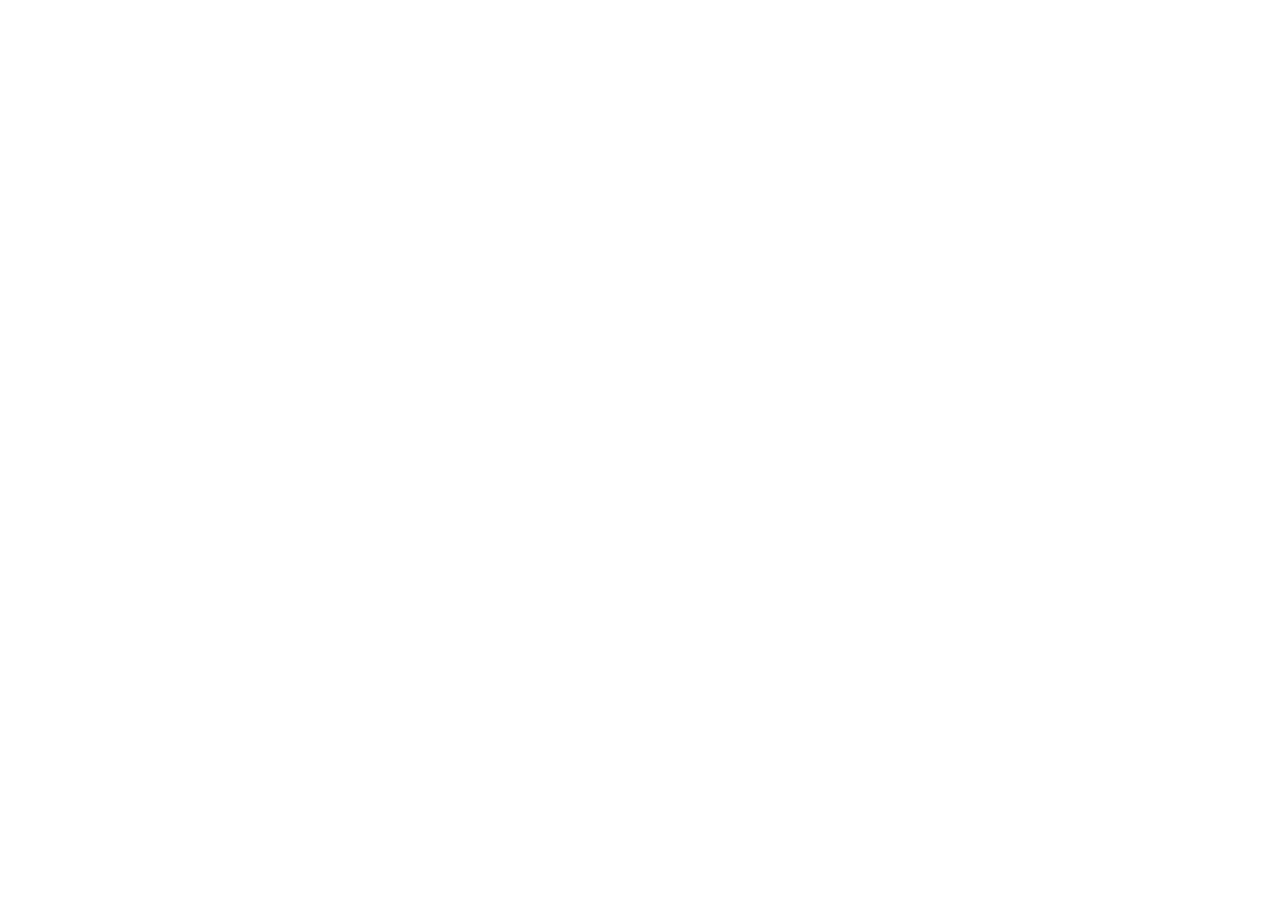
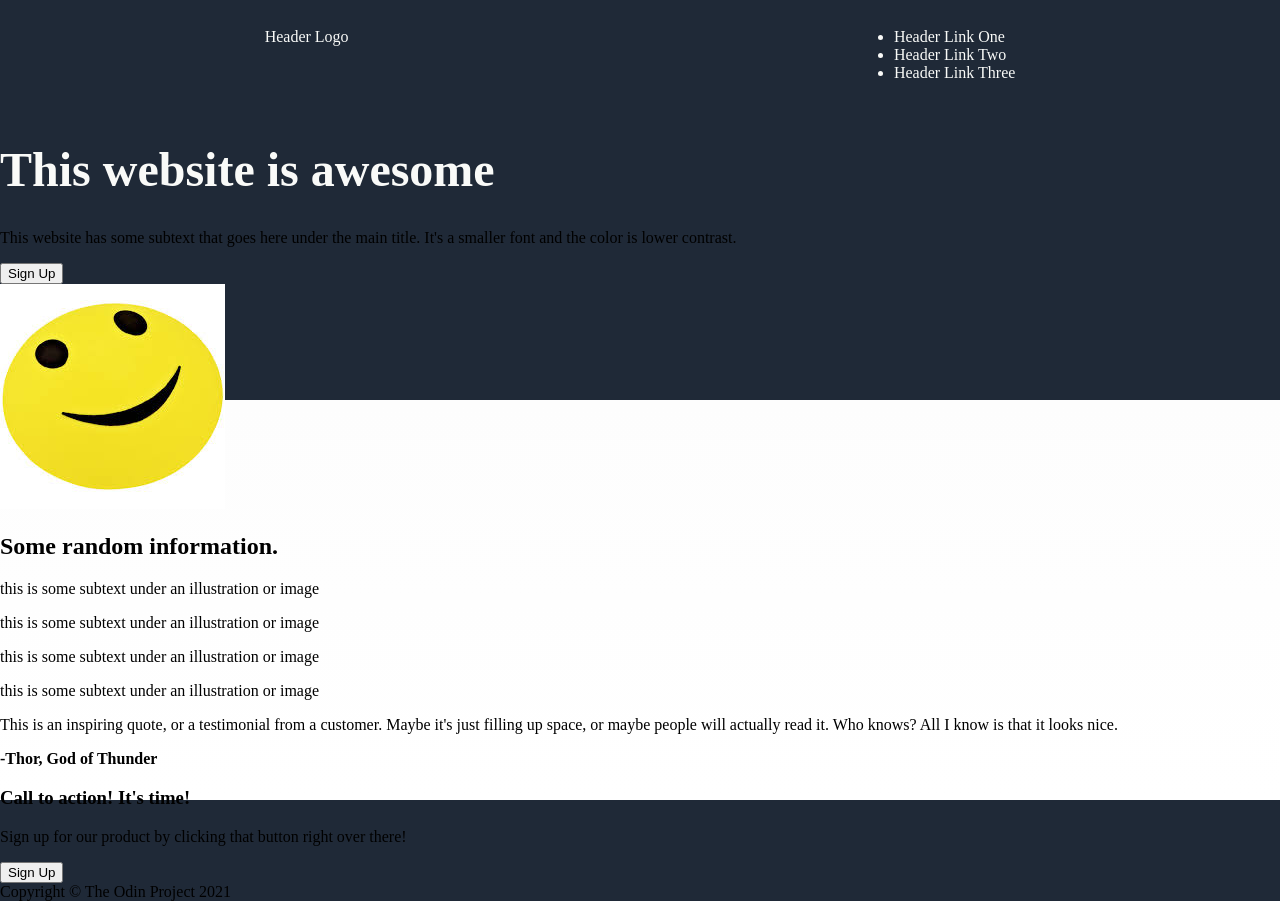
Before and after one commit to Golddylan/landingpage, a plain HTML site: page index.html in a window 1280 px wide. Before the commit the page ends 800 px from the top, so only its background shows below. Drawn offline with Linux system fonts and the light colour scheme.

Commit message:
Edited HTML

```diff
--- a/index.html
+++ b/index.html
@@ -1,12 +1,51 @@
 <!DOCTYPE html>
 <html lang="en">
 <head>
+    <link rel="stylesheet" href="styles.css">
     <meta charset="UTF-8">
     <meta http-equiv="X-UA-Compatible" content="IE=edge">
     <meta name="viewport" content="width=device-width, initial-scale=1.0">
     <title>Document</title>
 </head>
 <body>
+    <div class="header-hero-wrapper">
+        <div class="header">
+            <p>Header Logo</p>
+            <ul>
+                <li>Header Link One</li>
+                <li>Header Link Two</li>
+                <li>Header Link Three</li>
+            </ul>
+        </div>
+
+        <div class="hero">
+            <div class="left-side-card">
+                <h1>This website is awesome</h1>
+                <p class="hero-text">This website has some subtext that goes here under the main title. It's a smaller font and the color is lower contrast.</p>
+                <button class="sign-up-button"type="button"alt="Sign Up Button">Sign Up</button>
+            </div>
+            <img class="hero-image" src="./images/happy.jpg" alt="happy face">
+        </div>
+    </div>
+
+    <h2>Some random information.</h2>
+    <div class="boxes">
+        <p>this is some subtext under an illustration or image</p>
+        <p>this is some subtext under an illustration or image</p>
+        <p>this is some subtext under an illustration or image</p>
+        <p>this is some subtext under an illustration or image</p>
+        <p>This is an inspiring quote, or a testimonial from a customer. Maybe it's just filling up space, or maybe people will actually read it. Who knows? All I know is that it looks nice.</p>
+        <p><b>-Thor, God of Thunder</b></p>
+    </div>
+
+    <h3>Call to action! It's time!</h3>
+    <p>Sign up for our product by clicking that button right over there!</p>
+
+    <button>Sign Up</button>
+
+    <footer>Copyright © The Odin Project 2021</footer>
+
+
 
 </body>
 </html>
--- a/styles.css
+++ b/styles.css
@@ -12,16 +12,26 @@ body{
     );
   }
 
-header{
+.header{
+  color: #F9FAF8;
     display: flex;
     justify-content: space-around;
+    padding: 12px;
   }
 
 .links{
-    display: flex;
+  display: flex;
+  column-gap: 30px;
 
 }
 
+
 h1{
-    margin: 0;
+  display: flex;
+  justify-content: flex-start
+  flex-wrap: wrap;
+  font-size: 48px;
+  font-weight: 900;
+  color: #F9FAF8;
+  width: 50%;
 }
```
Also changed, not shown: images/happy.jpg (added).
